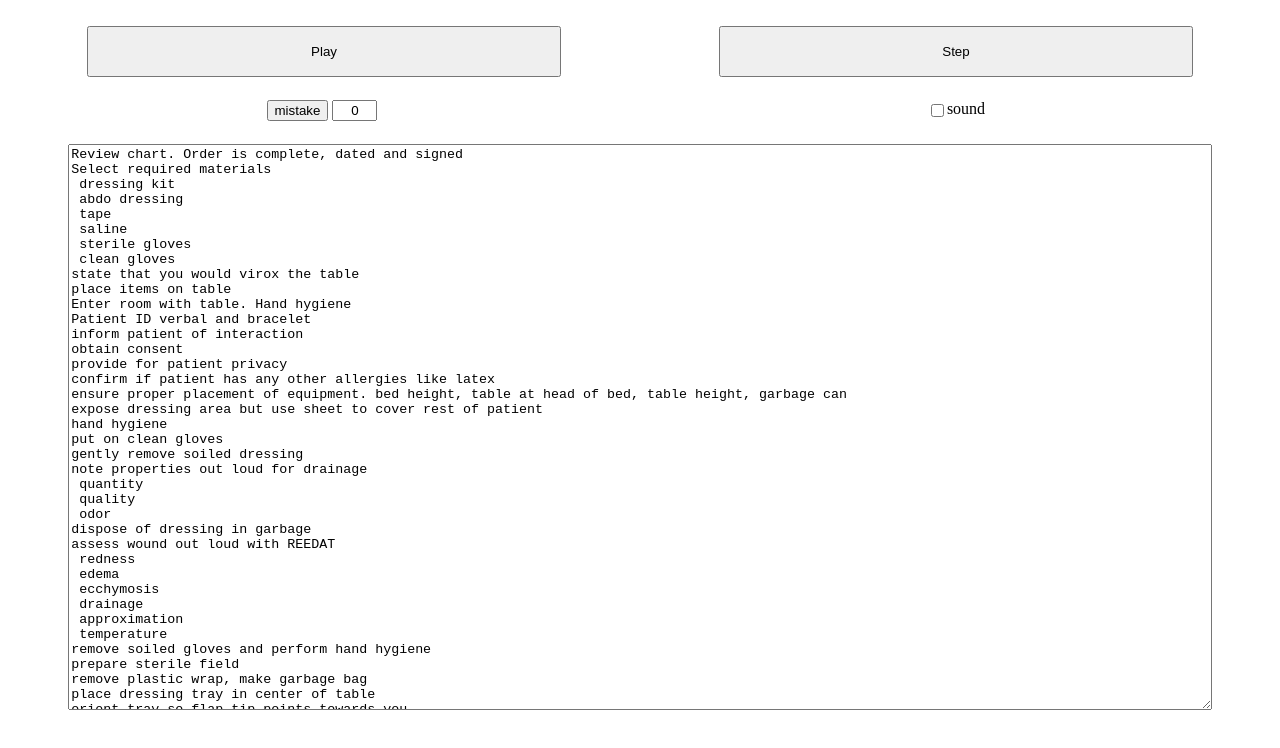
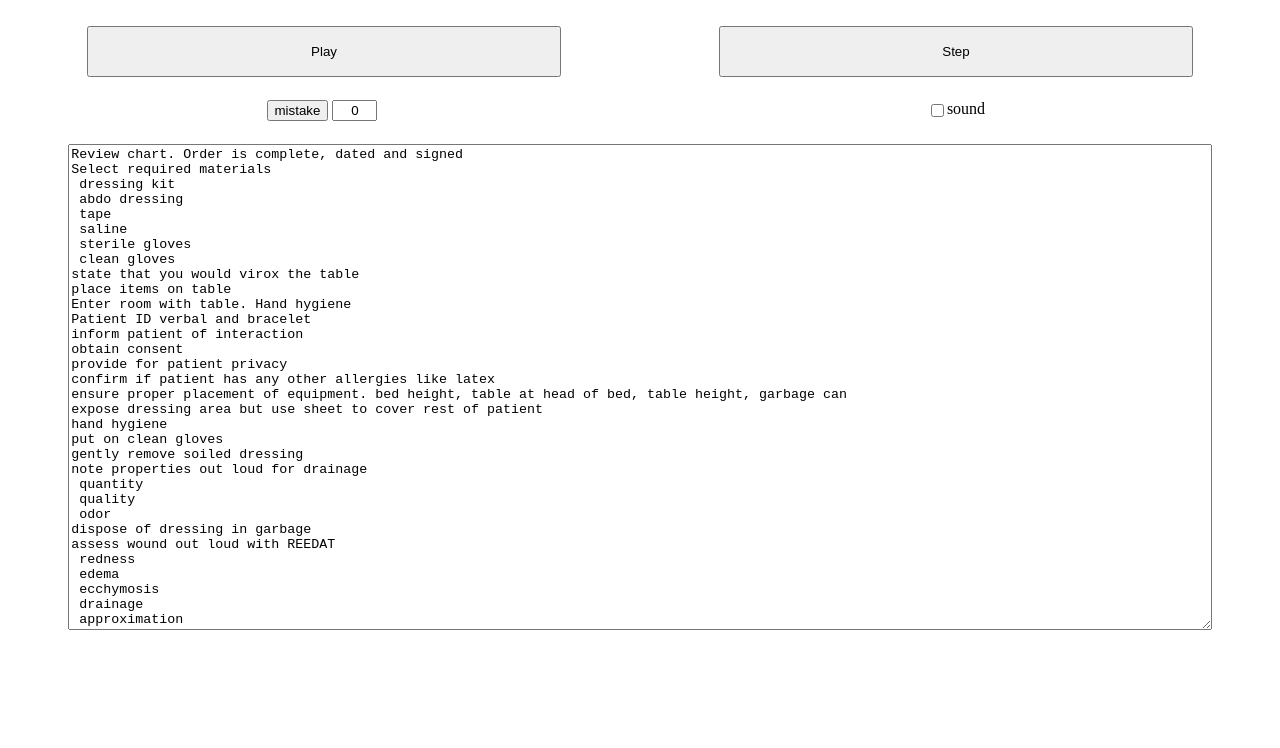
Before and after one commit to anonynurse/steriledressing, a plain HTML site: page index.html in a window 1280 px wide. Drawn offline with Linux system fonts and the light colour scheme.

Commit message:
Update index.html

```diff
--- a/index.html
+++ b/index.html
@@ -29,7 +29,7 @@
 	</div>
         </br>
 	<div id="txtarea" style="display: flex;justify-content: center;">
-            <textarea id="textArea" style="width:90%;height:70vh">
+            <textarea id="textArea" style="width:90%;height:60vh">
 Review chart. Order is complete, dated and signed
 Select required materials
  dressing kit
```
